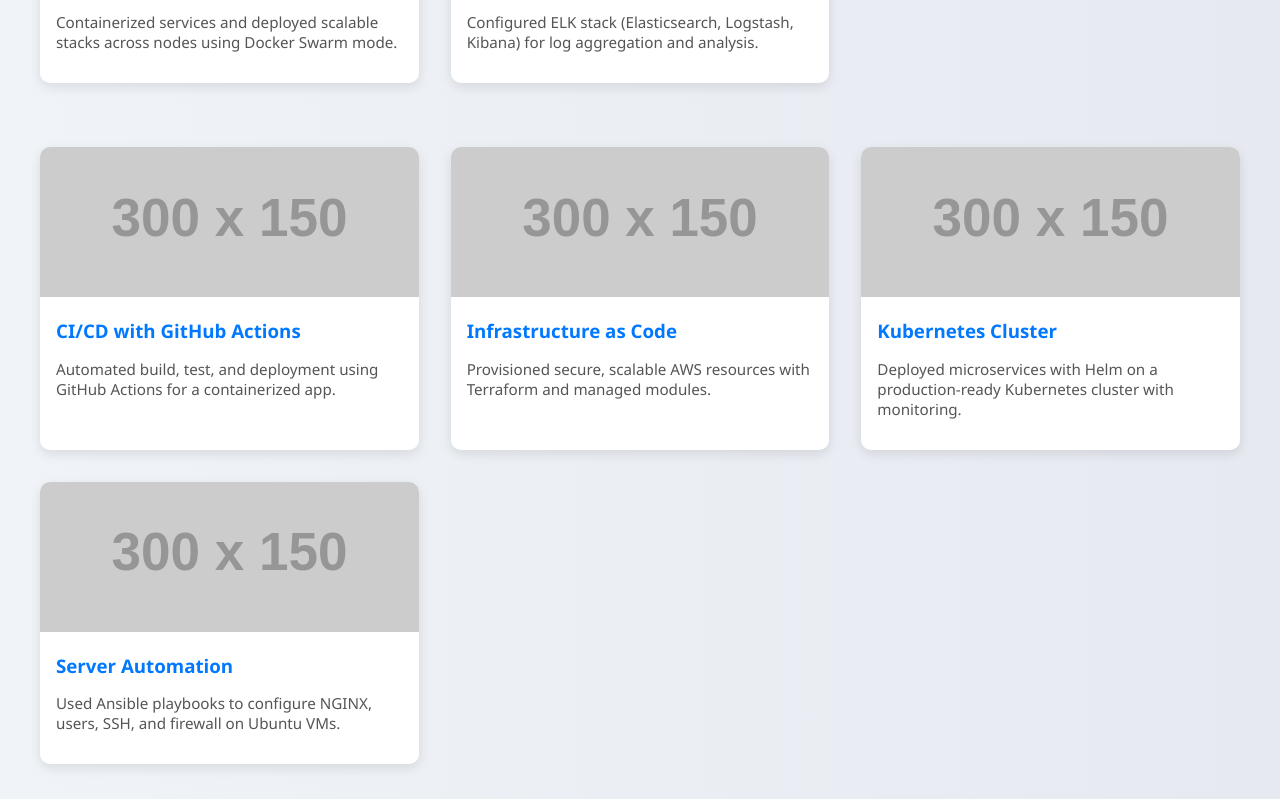
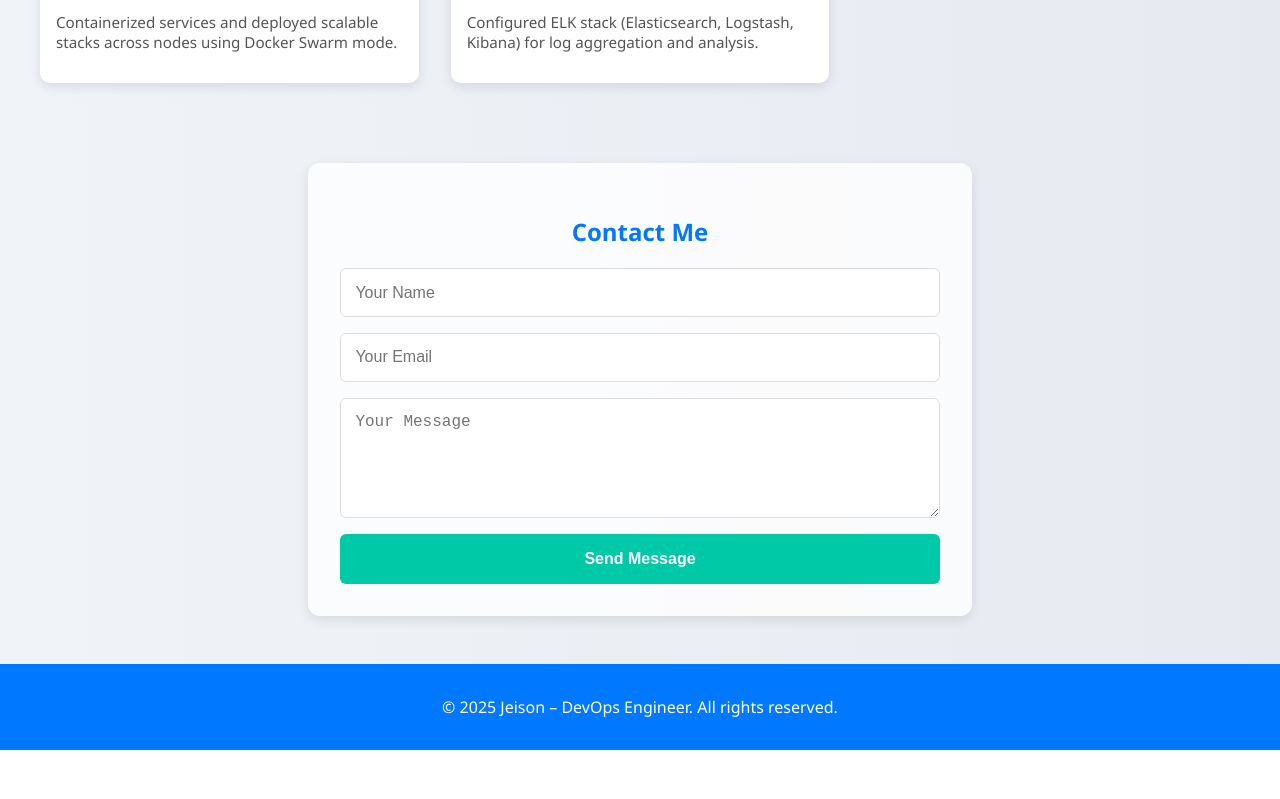
Before and after one commit to jeison-it/dev-project, a plain HTML site: page index.html in a window 1280 px wide. Shown: the part 1065-1864 px from the top of the page. After the commit the page ends 1815 px from the top, so only its background shows below. Drawn offline with Linux system fonts and the light colour scheme; placeholder pictures from the web are drawn by us.

Commit message:
Devops site refix

```diff
--- a/index.html
+++ b/index.html
@@ -200,37 +200,6 @@
     </div>
   </div>
 </section>
-  <section class="projects">
-    <div class="card">
-      <img src="https://via.placeholder.com/300x150/00c9a7/ffffff?text=CI/CD+Pipeline" alt="CI/CD Pipeline">
-      <div class="card-content">
-        <h3>CI/CD with GitHub Actions</h3>
-        <p>Automated build, test, and deployment using GitHub Actions for a containerized app.</p>
-      </div>
-    </div>
-    <div class="card">
-      <img src="https://via.placeholder.com/300x150/0078ff/ffffff?text=Terraform+AWS" alt="Terraform AWS">
-      <div class="card-content">
-        <h3>Infrastructure as Code</h3>
-        <p>Provisioned secure, scalable AWS resources with Terraform and managed modules.</p>
-      </div>
-    </div>
-    <div class="card">
-      <img src="https://via.placeholder.com/300x150/5c6bc0/ffffff?text=Kubernetes" alt="Kubernetes">
-      <div class="card-content">
-        <h3>Kubernetes Cluster</h3>
-        <p>Deployed microservices with Helm on a production-ready Kubernetes cluster with monitoring.</p>
-      </div>
-    </div>
-    <div class="card">
-      <img src="https://via.placeholder.com/300x150/fbc02d/000000?text=Ansible+Automation" alt="Ansible Automation">
-      <div class="card-content">
-        <h3>Server Automation</h3>
-        <p>Used Ansible playbooks to configure NGINX, users, SSH, and firewall on Ubuntu VMs.</p>
-      </div>
-    </div>
-  </section>
-
   <section class="contact">
     <h2>Contact Me</h2>
     <form action="mailto:your@email.com" method="POST" enctype="text/plain">
```
